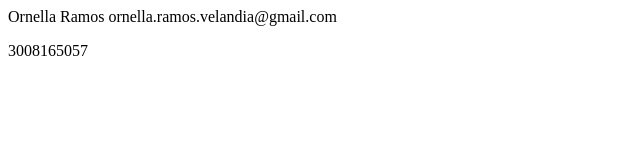
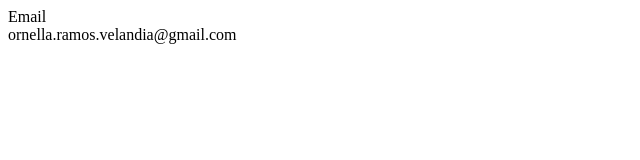
Before and after one commit to ornellaramosv/myrepo, a plain HTML site: page index.html in a window 1280 px wide. Shown: the whole page, without its empty margins (0-640 px from the left). Drawn offline with Linux system fonts and the light colour scheme.

```diff
--- a/index.html
+++ b/index.html
@@ -1,9 +1,11 @@
 <html>
   <head>
-    <title>Ornella Ramos Velandia</title>
+    <title>Contacto</title>
   </head>
   <body>
-      <p> Ornella Ramos  ornella.ramos.velandia@gmail.com</p>
-      <p> 3008165057</p>
+      <p>
+        Email<br>
+        ornella.ramos.velandia@gmail.com
+      </p>
   </body>
 </html>
```
Also changed, not shown: about.html (+2 -1 lines), contact.html (+11 -0 lines).
